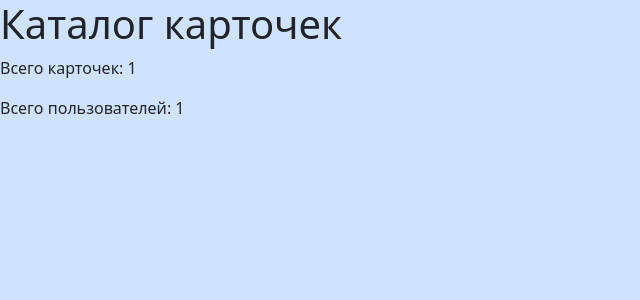
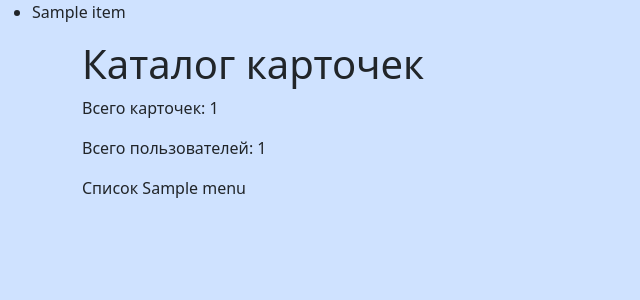
Before and after one commit to TOP-Python316/django_316, a Python web app: template cards/templates/cards/catalog.html in a window 1280 px wide. Shown: the top 300 px of the page, without its empty margins (0-640 px from the left). Run offline with Jinja, Linux system fonts and the light colour scheme; the template is opened without the code that fills it: most values are stand-ins (such as "Sample title", 1, 10 or a date in 2020).

Commit message:
lesson_46: первый цикл в шаблоне

```diff
--- a/cards/templates/cards/catalog.html
+++ b/cards/templates/cards/catalog.html
@@ -6,10 +6,24 @@
     <title>Каталог</title>
     <link href="https://cdn.jsdelivr.net/npm/bootstrap@5.3.3/dist/css/bootstrap.min.css" rel="stylesheet" integrity="sha384-QWTKZyjpPEjISv5WaRU9OFeRpok6YctnYmDr5pNlyT2bRjXh0JMhjY6hW+ALEwIH" crossorigin="anonymous">
   </head>
+  <!--  Добавим семантики. Header,-->
+  <header>
+    <!-- Цикл шаблона Django, обходим menu и формируем элементы списка в nav-->
+        <nav>
+            <ul>
+                {% for item in menu %}
+                    <li>{{ item }}</li>
+                {% endfor %}
+            </ul>
+        </nav>
+  </header>
   <body class="bg-primary-subtle">
-    <h1>Каталог карточек</h1>
-    <p>Всего карточек: {{ cards_count }}</p>
-    <p>Всего пользователей: {{ users_count }}</p>
+    <div class="container mt-1">
+        <h1>Каталог карточек</h1>
+        <p>Всего карточек: {{ cards_count }}</p>
+        <p>Всего пользователей: {{ users_count }}</p>
+        <p>Список {{ menu }}</p>
+    </div>
     <script src="https://cdn.jsdelivr.net/npm/bootstrap@5.3.3/dist/js/bootstrap.bundle.min.js" integrity="sha384-YvpcrYf0tY3lHB60NNkmXc5s9fDVZLESaAA55NDzOxhy9GkcIdslK1eN7N6jIeHz" crossorigin="anonymous"></script>
   </body>
 </html>
```
Also changed, not shown: readme.md.
